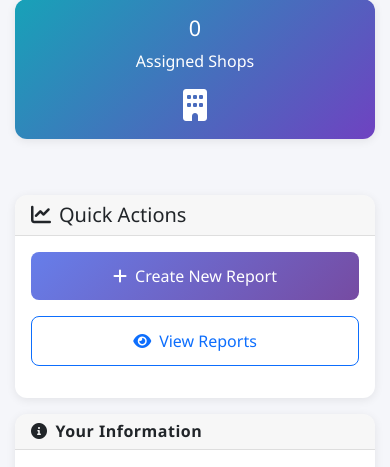
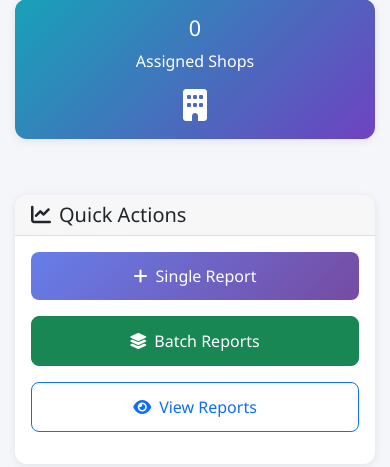
Before and after one commit to AhmedTUD/DRS, a Flask app: template app/templates/employee/dashboard.html in a window 390 px wide. Shown: the part 426-893 px from the top of the page. Run offline with Flask 3, Linux system fonts and the light colour scheme; the template is opened without the code that fills it, so the values that code supplies are empty; some libraries are stand-ins or nearby versions.

Commit message:
Update dashboard buttons for report creation options

```diff
--- a/app/templates/employee/dashboard.html
+++ b/app/templates/employee/dashboard.html
@@ -71,14 +71,21 @@
             </div>
             <div class="card-body">
                 <div class="row">
-                    <div class="col-md-6 mb-3">
+                    <div class="col-md-4 mb-3">
                         <div class="d-grid">
                             <a href="{{ url_for('employee.create_report') }}" class="btn btn-primary btn-lg">
-                                <i class="fas fa-plus me-2"></i>Create New Report
+                                <i class="fas fa-plus me-2"></i>Single Report
                             </a>
                         </div>
                     </div>
-                    <div class="col-md-6 mb-3">
+                    <div class="col-md-4 mb-3">
+                        <div class="d-grid">
+                            <a href="{{ url_for('employee.batch_reports') }}" class="btn btn-success btn-lg">
+                                <i class="fas fa-layer-group me-2"></i>Batch Reports
+                            </a>
+                        </div>
+                    </div>
+                    <div class="col-md-4 mb-3">
                         <div class="d-grid">
                             <a href="{{ url_for('employee.view_reports') }}" class="btn btn-outline-primary btn-lg">
                                 <i class="fas fa-eye me-2"></i>View Reports
```
